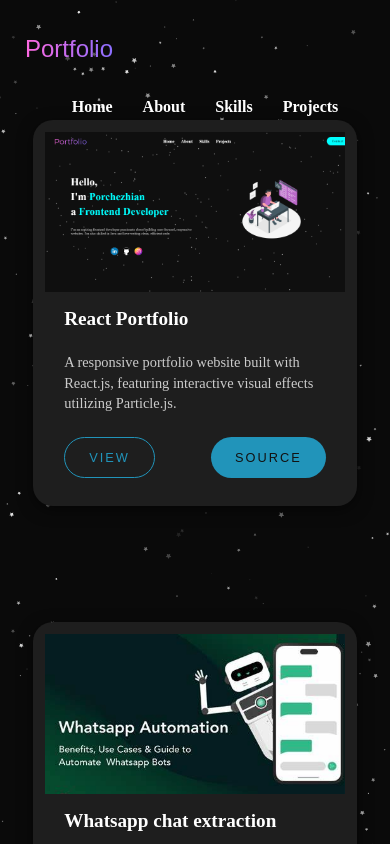
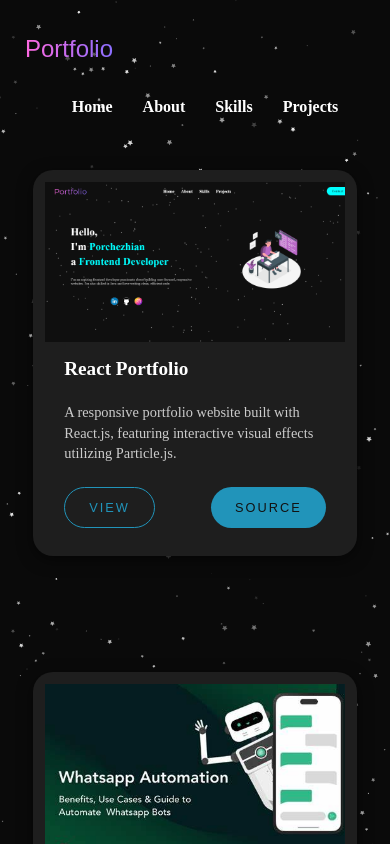
Before and after one commit to chezhianch/Animated-React-Portfolio, a React (Vite) app: page /projects in a window 390 px wide. Shown: the top 844 px of the page. Built offline with nearby package versions, Linux system fonts and the light colour scheme.

Commit message:
Update Projectcard.css

```diff
--- a/src/components/Projectcard.css
+++ b/src/components/Projectcard.css
@@ -15,6 +15,8 @@
 @media (max-width: 768px) {
   .cards-container {
     flex-direction: column;
+    position:relative;
+    top:50px;
     align-items: center;
     gap: 2rem;
   }
```
